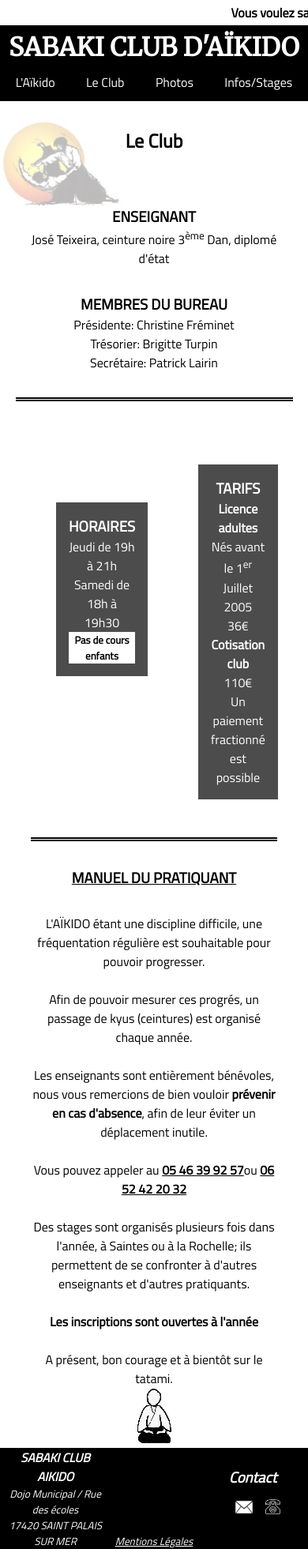
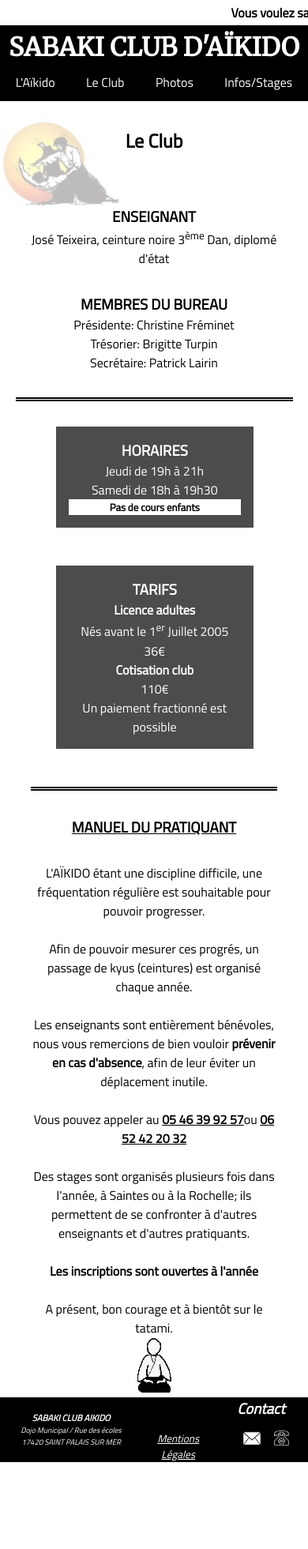
Before and after one commit to Tibuzz/aikido, a plain HTML site: page club.html in a window 390 px wide. Shown: the whole page at 79% size. After the commit the page ends 1851 px from the top, so only its background shows below. Drawn offline with Linux system fonts and the light colour scheme.

Commit message:
Update responsive

```diff
--- a/styles/style.css
+++ b/styles/style.css
@@ -201,8 +201,13 @@ blockquote {
 }
 
 @media only screen and (max-width: 700px) {
+  #cours {
+    flex-direction: column;
+  }
+
   #horaires, #tarifs {
-    width: 50%;
+    width: 80%;
+    margin-top: 0;
   }
 
   #enfants {
@@ -264,7 +269,12 @@ address {
   }
 
   #adresse {
-    font-size: smaller;
+    font-size: 0.6rem;
+    width: 50%;
+  }
+
+  mentions {
+    display: none;
   }
 }
 
```
